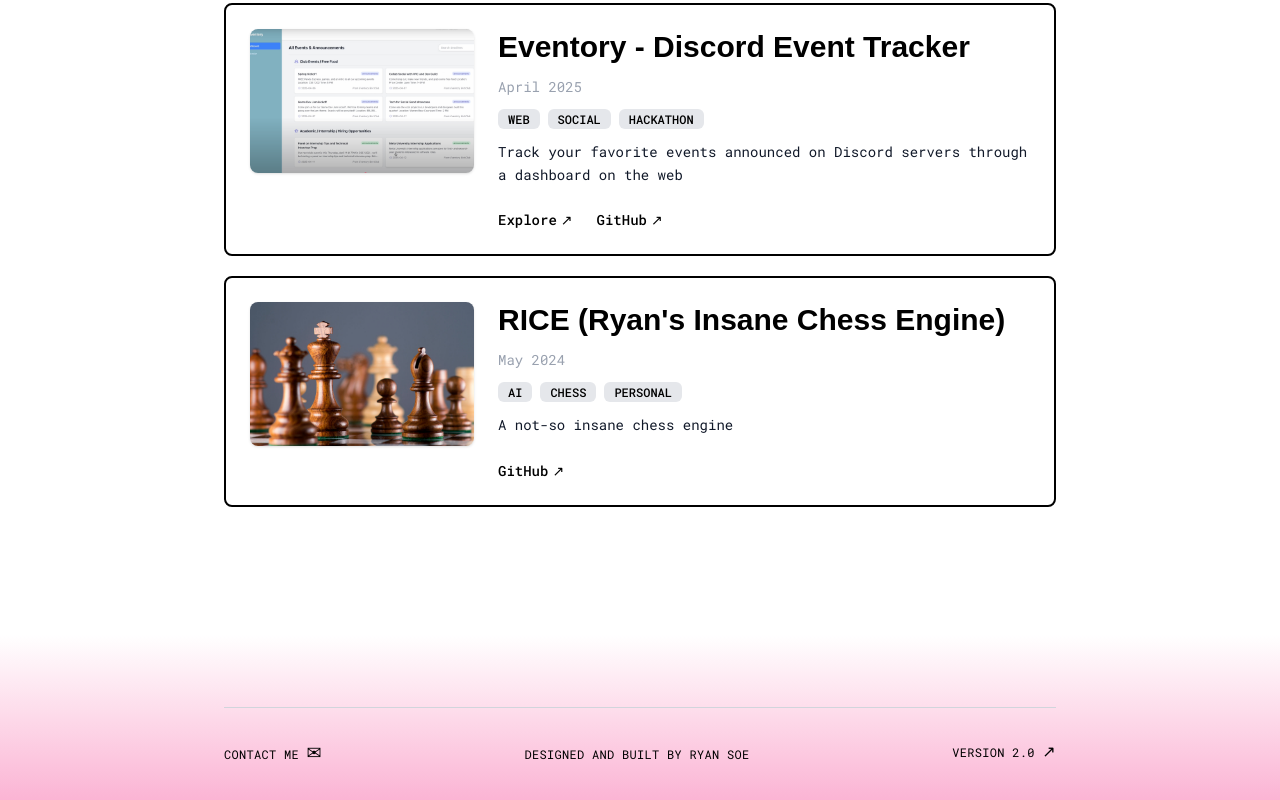
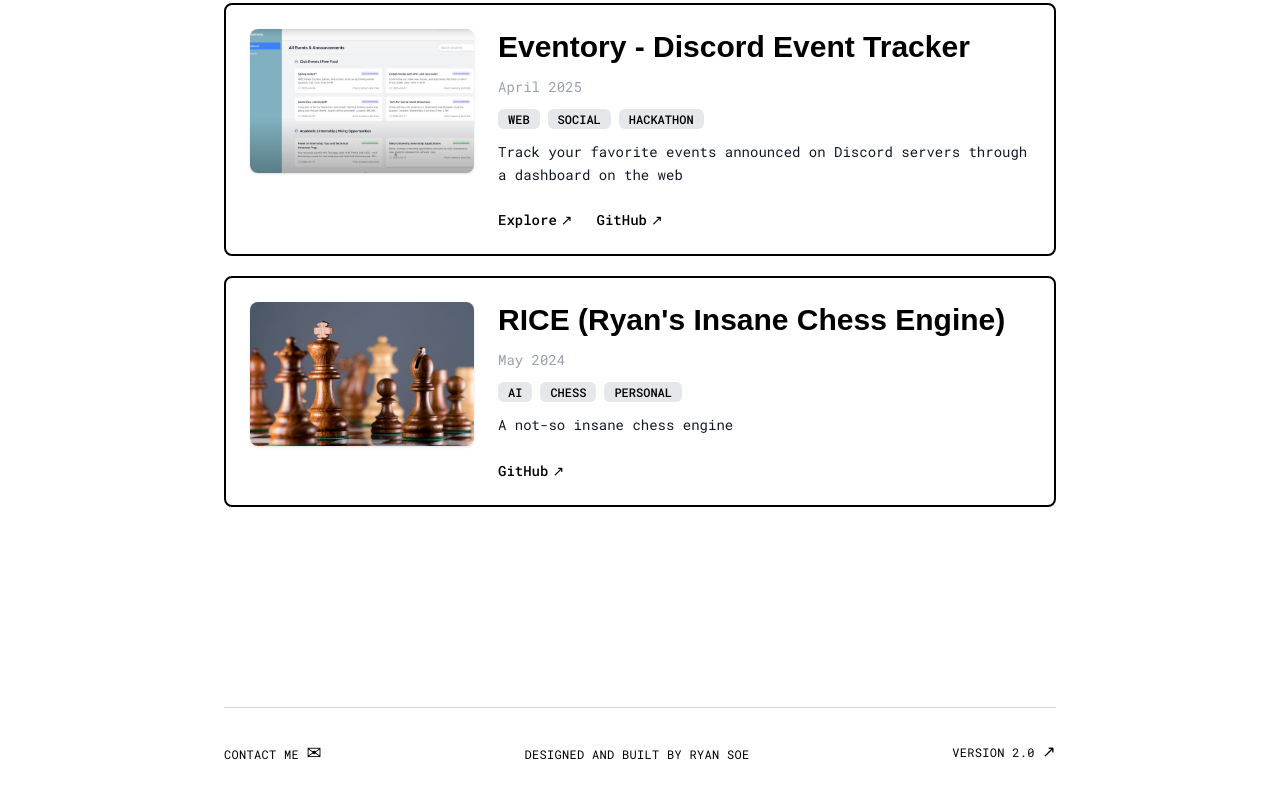
Before and after one commit to ryansoe/ryan-portfolio, a Next.js app: page / in a window 1280 px wide. Shown: the part 1627-2427 px from the top of the page. Built offline with nearby package versions, Linux system fonts and the light colour scheme; a web font is replaced by a local one.

Commit message:
remove pink gradient at bottom

```diff
--- a/src/app/page.tsx
+++ b/src/app/page.tsx
@@ -38,12 +38,7 @@ export default function Home() {
         <WorkSection />
         <ProjectSection />
       </div>
-      <div
-        className="pt-10"
-        style={{
-          background: "linear-gradient(to bottom, #ffffff 0%, #fbb4d4 100%)",
-        }}
-      >
+      <div className="pt-10" style={{ backgroundColor: "#ffffff" }}>
         <Footer />
       </div>
     </div>
```
